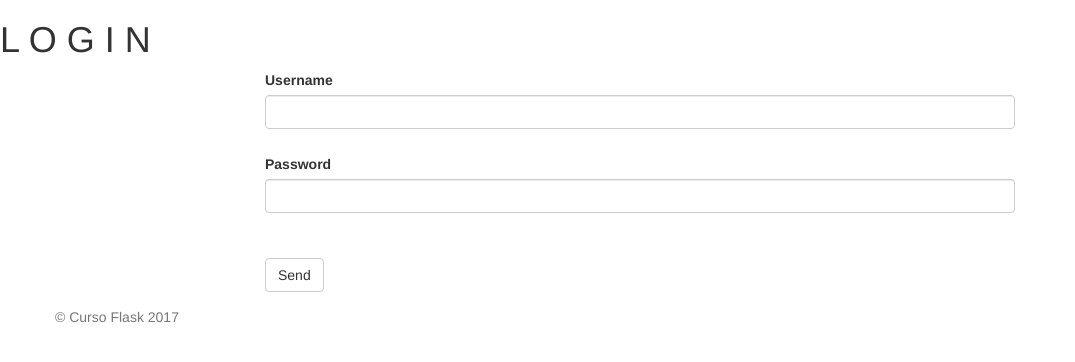
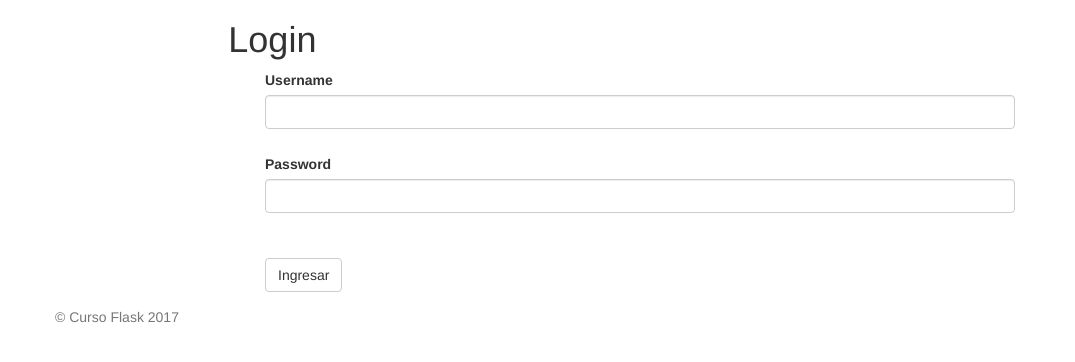
Before and after one commit to GrbG/PagFlask, a Flask app: page /login in a window 1280 px wide. Shown: the top 362 px of the page, without its empty margins (0-1075 px from the left). Run offline with Flask 2, Linux system fonts and the light colour scheme; some libraries are stand-ins or nearby versions.

Commit message:
cap 27, autentificacion desde bd (no me resulto D:)

```diff
--- a/main.py
+++ b/main.py
@@ -22,7 +22,10 @@ def page_not_found(e):
 
 @app.before_request
 def before_request():
-    g.test = "test1"
+    if 'username' not in session and request.endpoint in ['comment']:
+        return redirect(url_for('login'))
+    elif 'username' in session and request.endpoint in ['login', 'create']:
+        return redirect(url_for('index'))
 
 
 @app.route('/')
@@ -54,33 +57,42 @@ def logout():
 
 @app.route('/login', methods=['GET', 'POST'])
 def login():
+    login = 'Login'
     login_form = forms.LoginForm(request.form)
     if request.method == 'POST' and login_form.validate():
-        nombuser = login_form.username.data
-        success_message = 'Bienvenido {}'.format(nombuser)
-        flash(success_message)
+        username = login_form.username.data
+        password = login_form.password.data
+        user = User.query.filter_by(username=username).first
+        if user is not None and user.verify_password(password):
+            success_message = 'Bienvenido {}'.format(username)
+            flash(success_message)
+            session['username'] = username
+            session['user_id'] = user.id
+            return redirect(url_for('index'))
+        else:
+            error_message = 'Usuario o Password No Valido'
+            flash(error_message)
+
         session['username'] = login_form.username.data
-    login = 'Login'
+
     return render_template('login.html', title=login, form=login_form)
 
 
 @app.route('/comment', methods=['GET', 'POST'])
 def comment():
+    titulo = 'Curso Flask.'
     coment_form = forms.CommentForm(request.form)
     if request.method == 'POST' and coment_form.validate():
-        print(coment_form.username.data)
-        print(coment_form.email.data)
-        print(coment_form.comment.data)
+        pass
     else:
-        print('Error en el Formulario')
-    titulo = 'Curso Flask.'
+        pass
     return render_template('comment.html', title=titulo, form=coment_form)
 
 
 @app.route('/ajax-login', methods=['POST'])
 def ajax_login():
     username = request.form['username']
-    response = {'status': 200, 'username': username, 'id': 1}
+    response = {'status': 200, 'username': username}
     return json.dumps(response)
 
 
--- a/templates/create.html
+++ b/templates/create.html
@@ -8,7 +8,6 @@
     <div class="container">
      <div class="row">
         <div class="col-lg-8 col-lg-offset-2 col-md-10 col-md-offset-1">
-            <br>
             <br>
             <form name="sentMessage" id="contactForm" method="POST">
                 <input type="hidden" name="csrf_token" value="{{ csrf_token() }}" />
--- a/templates/login.html
+++ b/templates/login.html
@@ -1,9 +1,12 @@
-{% extends 'base/base.html' %}
-{% block titulov %} {{ title }} {% endblock %}
+{% extends 'base/base.html'%}
+{% block titulov %}Login{% endblock %}
 
 {% block contenido %}
-<h1> L O G I N </h1>
+
 {% from "_macro.html" import render_field %}
+<div class="col-lg-8 col-lg-offset-2 col-md-10 col-md-offset-1">
+<h1>Login</h1>
+</div>
 <div class="container">
     <div class="row">
         <div class="col-lg-8 col-lg-offset-2 col-md-10 col-md-offset-1">
@@ -19,7 +22,7 @@
 
                 <div class="row control-group">
                     <div class="form-group col-xs-12 floating-label-form-group controls">
-                     {{ render_field(form.password, class='form-control', id='password') }}
+                         {{ render_field(form.password, class='form-control',id='password') }}
                         <p class="help-block text-danger"></p>
                     </div>
                 </div>
@@ -28,12 +31,10 @@
                 <div id="success"></div>
                 <div class="row">
                     <div class="form-group col-xs-12">
-                    <button type="submit" class="btn btn-default">Send</button>
+                        <button type="submit" class="btn btn-default">Ingresar</button>
                     </div>
                 </div>
             </form>
-
-
         </div>
     </div>
 </div>
```
Also changed, not shown: models.py (+6 -2 lines). Lines whose indentation alone changed are shown as unchanged.
